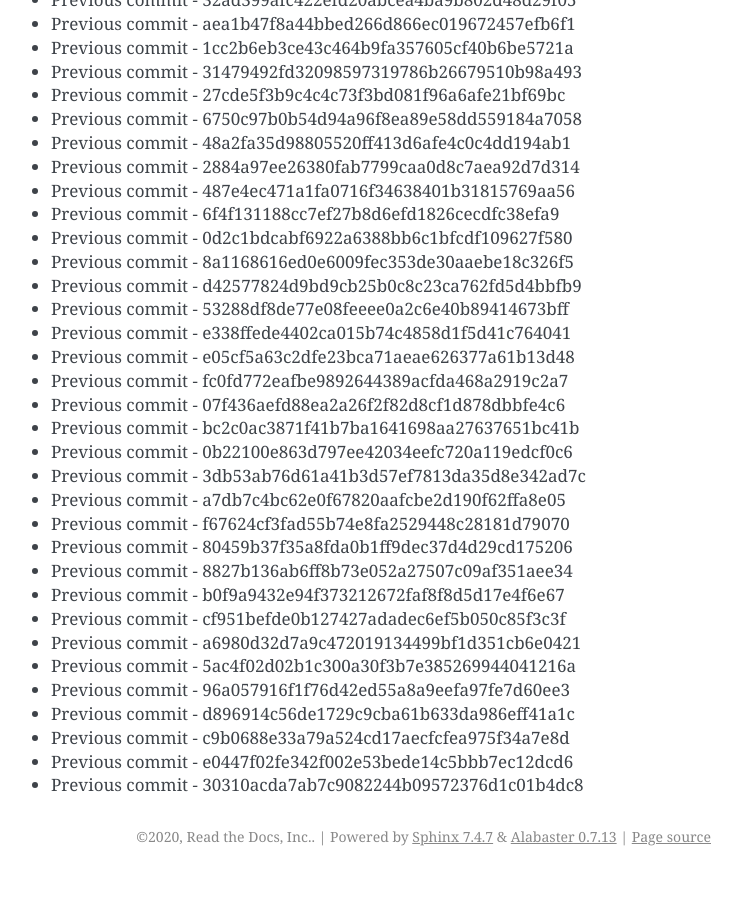
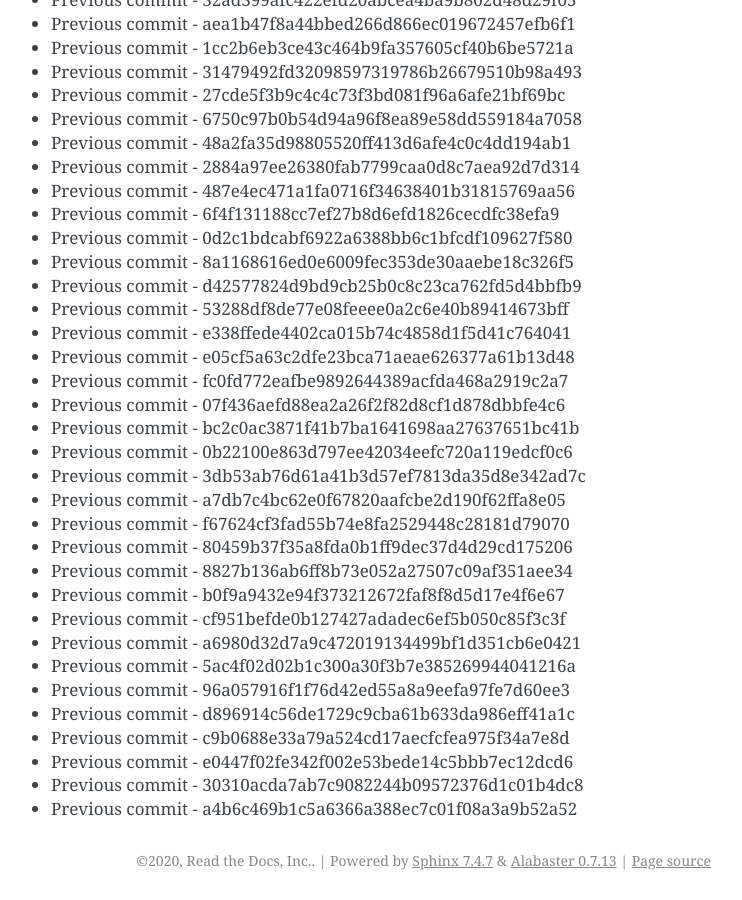
Before and after one commit to readthedocs/rtd-git-stresstest, a Sphinx documentation site: the page built from docs/updates.rst, in a window 1280 px wide and 900 px high, scrolled down 60100 px. Shown: the whole window, without its empty margins (399-1141 px from the left). Built offline with Sphinx 7.4.7, drawn with Linux system fonts in a browser that asks for light colours; before the commit the page ends 60976 px from its top, so only the background shows below that.

Commit message:
Generating commit from previous: a4b6c469b1c5a6366a388ec7c01f08a3a9b52a52

```diff
--- a/docs/updates.rst
+++ b/docs/updates.rst
@@ -2557,3 +2557,4 @@ It can be tested for any performance characteristics.
 * Previous commit - c9b0688e33a79a524cd17aecfcfea975f34a7e8d
 * Previous commit - e0447f02fe342f002e53bede14c5bbb7ec12dcd6
 * Previous commit - 30310acda7ab7c9082244b09572376d1c01b4dc8
+* Previous commit - a4b6c469b1c5a6366a388ec7c01f08a3a9b52a52
```
